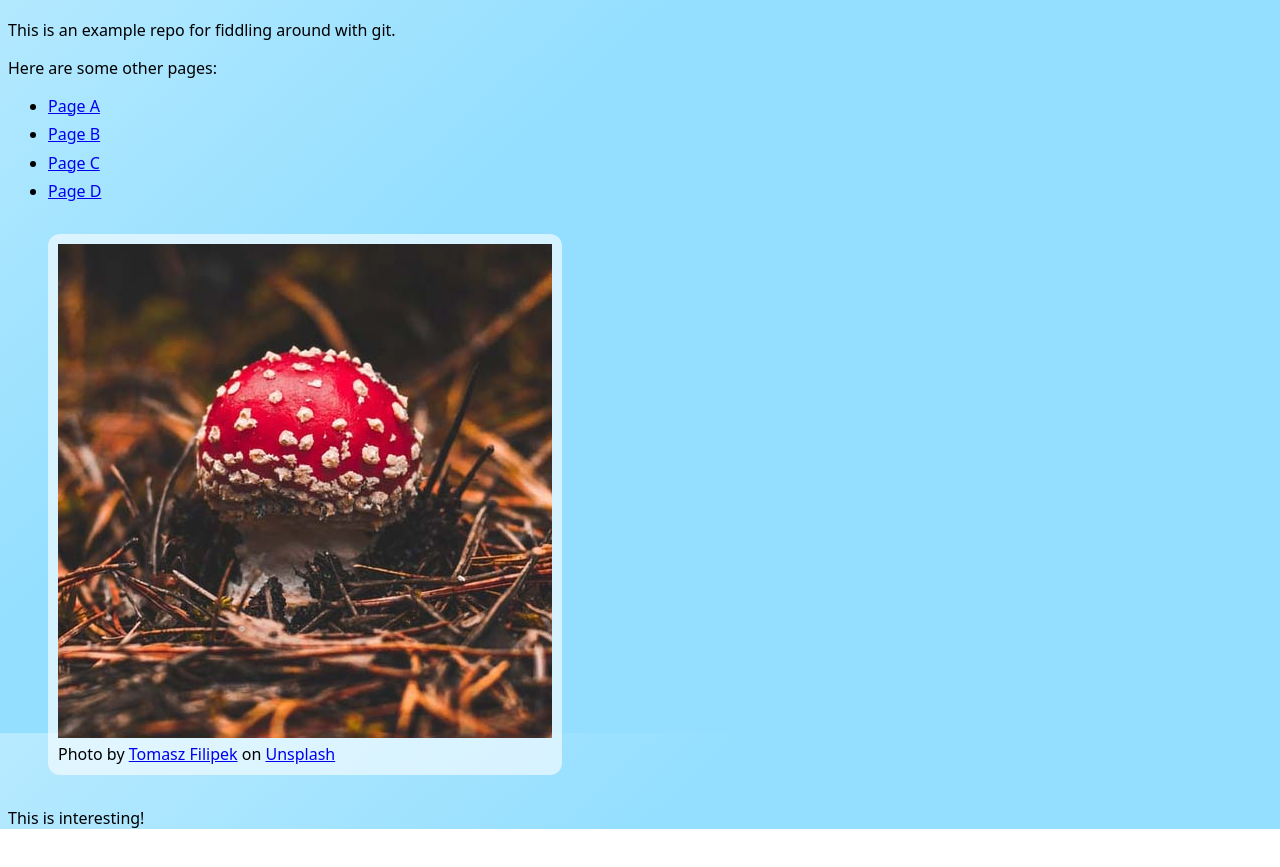
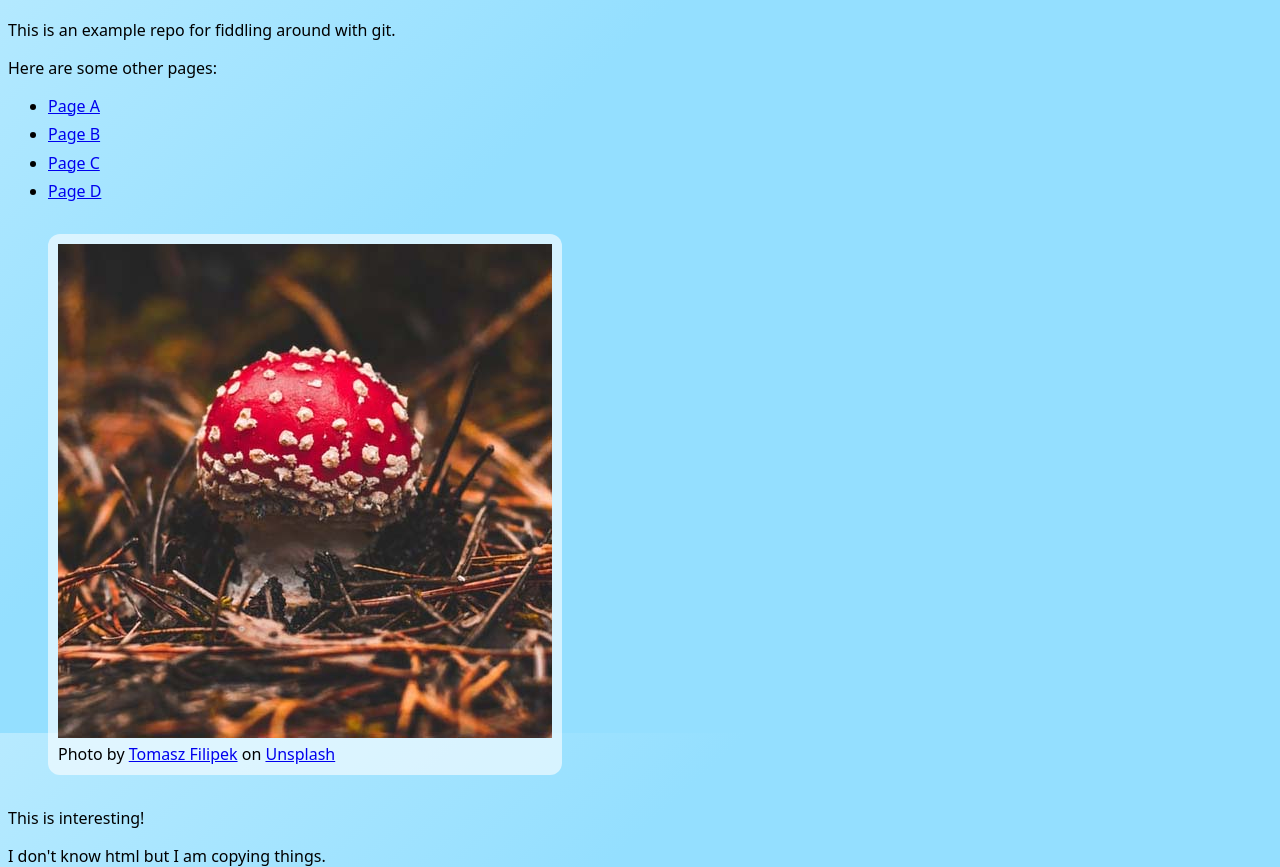
Before and after one commit to dcavins/git-example, a plain HTML site: page index.html in a window 1280 px wide. Shown: the part 67-934 px from the top of the page. Before the commit the page ends 896 px from the top, so only its background shows below. Drawn offline with Linux system fonts and the light colour scheme.

Commit message:
Update index.html

```diff
--- a/index.html
+++ b/index.html
@@ -34,6 +34,7 @@
 
 <p>This is interesting!</p>
 
+<p>I don't know html but I am copying things. </p>
 
 </body>
 </html>
```
